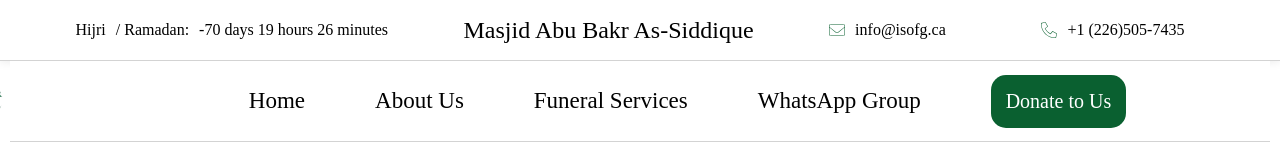
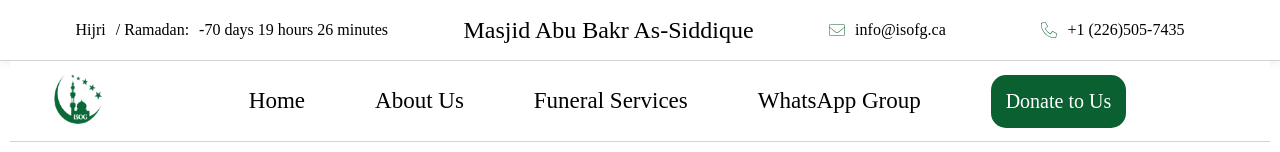
Before and after one commit to Abdull118/ISOG-Website, a React (Create React App) app: page / in a window 1280 px wide. Shown: the top 152 px of the page. Built offline with nearby package versions, Linux system fonts and the light colour scheme; no server answers.

Commit message:
logo fix

```diff
--- a/src/components/NavBar/NavBar.css
+++ b/src/components/NavBar/NavBar.css
@@ -63,7 +63,7 @@
     width: 55px;
     height: 50px;
     position: relative;
-    right: 200px;
+    right: 100px;
 }
 
 .navBarHeader ul{
```
